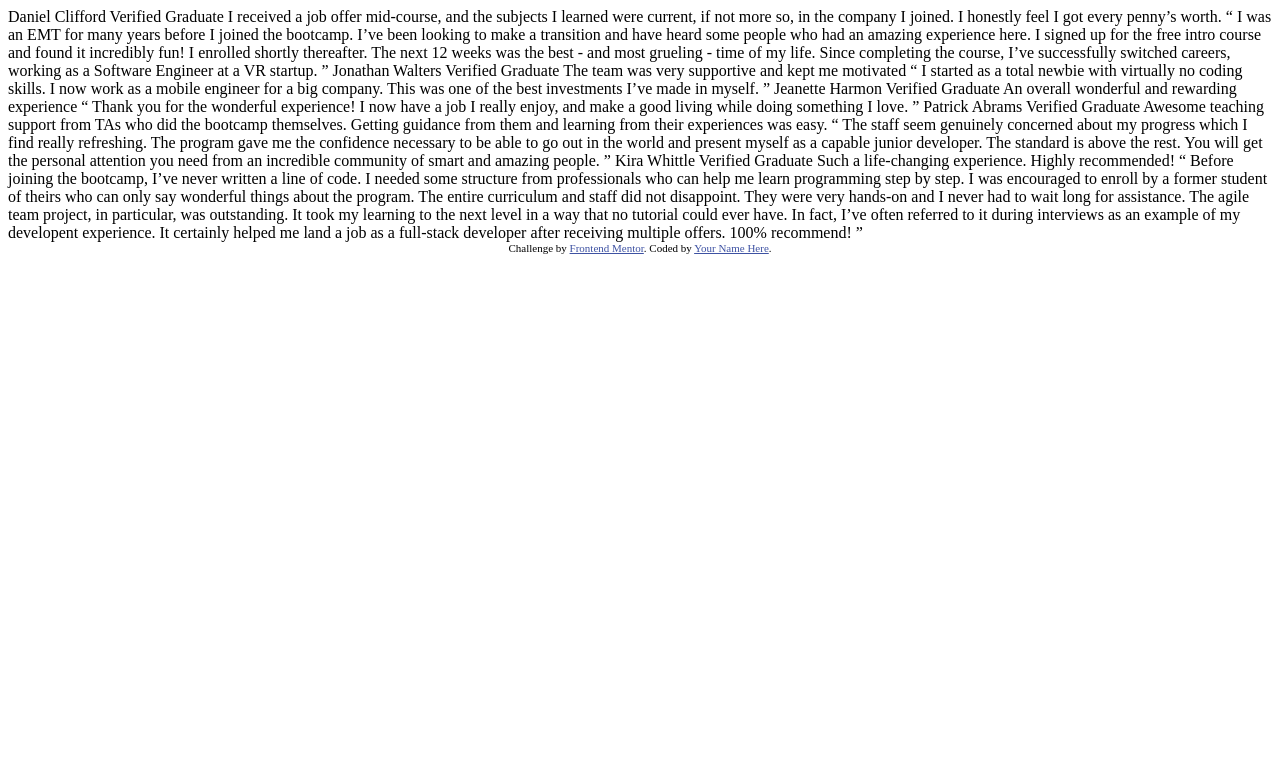
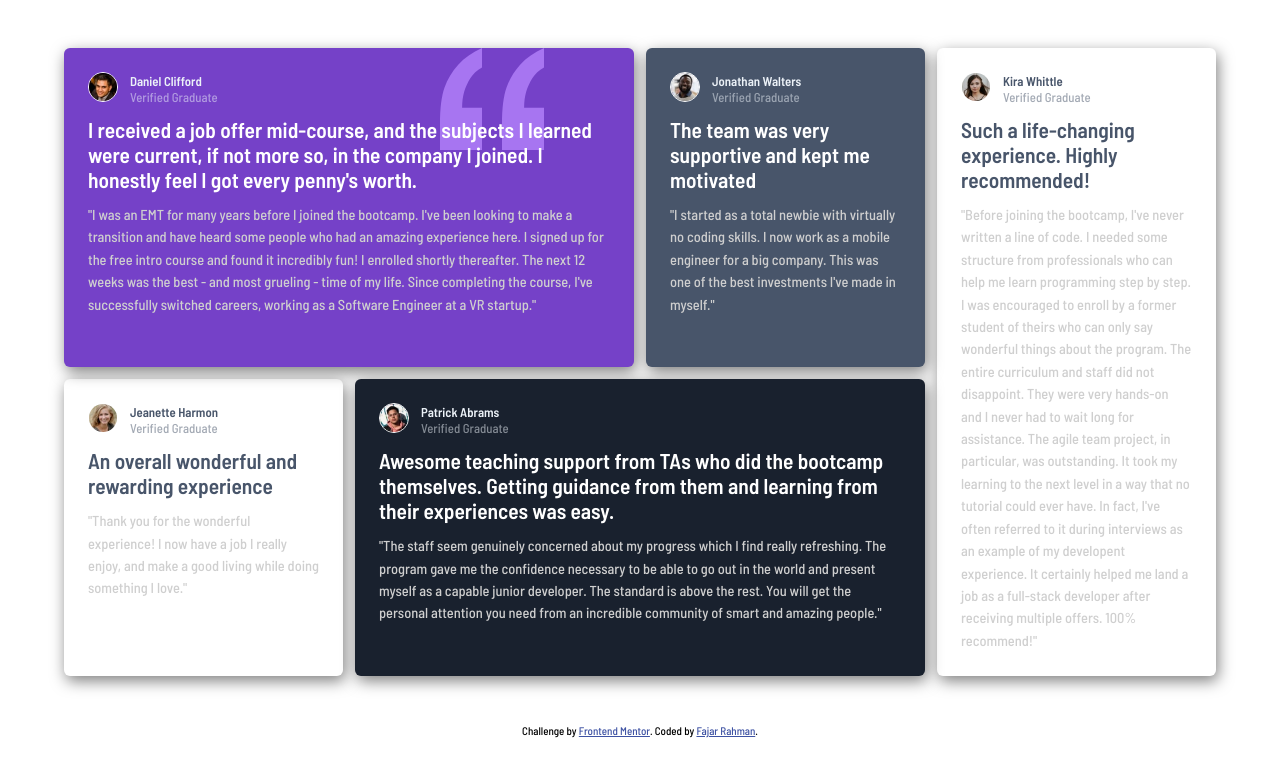
Before and after one commit to frrahman/testimonials-grid-section-main, a plain HTML site: page index.html in a window 1280 px wide. Drawn offline with Linux system fonts and the light colour scheme.

Commit message:
new added

```diff
--- a/index.html
+++ b/index.html
@@ -1,76 +1,159 @@
 <!DOCTYPE html>
 <html lang="en">
   <head>
-  <meta charset="UTF-8">
-  <meta name="viewport" content="width=device-width, initial-scale=1.0"> <!-- displays site properly based on user's device -->
+    <meta charset="UTF-8" />
+    <meta name="viewport" content="width=device-width, initial-scale=1.0" />
+    <!-- displays site properly based on user's device -->
 
-  <link rel="icon" type="image/png" sizes="32x32" href="./images/favicon-32x32.png">
+    <link
+      rel="icon"
+      type="image/png"
+      sizes="32x32"
+      href="./images/favicon-32x32.png"
+    />
 
-  <title>Frontend Mentor | [Challenge Name Here]</title>
+    <title>Testimonial Grid Section</title>
+    <link rel="stylesheet" href="style.css" />
 
     <!-- Feel free to remove these styles or customise in your own stylesheet 👍 -->
     <style>
-    .attribution { font-size: 11px; text-align: center; }
-    .attribution a { color: hsl(228, 45%, 44%); }
+      .attribution {
+        font-size: 11px;
+        text-align: center;
+      }
+      .attribution a {
+        color: hsl(228, 45%, 44%);
+      }
     </style>
   </head>
   <body>
-  Daniel Clifford
-  Verified Graduate
+    <main class="testimonial_grid">
+      <article class="testimonial testimonial_bg1 paragraph grid_column">
+        <div class="flex_group">
+          <div>
+            <img src="images/image-daniel.jpg" alt="foto profile" />
+          </div>
+          <div>
+            <h1>Daniel Clifford</h1>
+            <p>Verified Graduate</p>
+          </div>
+        </div>
+        <p>
+          <strong>
+            I received a job offer mid-course, and the subjects I learned were
+            current, if not more so, in the company I joined. I honestly feel I
+            got every penny's worth.
+          </strong>
+        </p>
+        <p>
+          "I was an EMT for many years before I joined the bootcamp. I've been
+          looking to make a transition and have heard some people who had an
+          amazing experience here. I signed up for the free intro course and
+          found it incredibly fun! I enrolled shortly thereafter. The next 12
+          weeks was the best - and most grueling - time of my life. Since
+          completing the course, I've successfully switched careers, working as
+          a Software Engineer at a VR startup."
+        </p>
+      </article>
 
-  I received a job offer mid-course, and the subjects I learned were current, if not more so,
-  in the company I joined. I honestly feel I got every penny’s worth.
+      <article class="testimonial testimonial_bg2 paragraph">
+        <div class="flex_group">
+          <div>
+            <img src="images/image-jonathan.jpg" alt="foto profile" />
+          </div>
+          <div>
+            <h1>Jonathan Walters</h1>
+            <p>Verified Graduate</p>
+          </div>
+        </div>
+        <p>
+          <strong> The team was very supportive and kept me motivated </strong>
+        </p>
+        <p>
+          "I started as a total newbie with virtually no coding skills. I now
+          work as a mobile engineer for a big company. This was one of the best
+          investments I've made in myself."
+        </p>
+      </article>
 
-  “ I was an EMT for many years before I joined the bootcamp. I’ve been looking to make a
-  transition and have heard some people who had an amazing experience here. I signed up
-  for the free intro course and found it incredibly fun! I enrolled shortly thereafter.
-  The next 12 weeks was the best - and most grueling - time of my life. Since completing
-  the course, I’ve successfully switched careers, working as a Software Engineer at a VR startup. ”
+      <article class="testimonial testimonial_bg3 paragraph2 head_name">
+        <div class="flex_group">
+          <div>
+            <img src="images/image-jeanette.jpg" alt="foto profile" />
+          </div>
+          <div>
+            <h1>Jeanette Harmon</h1>
+            <p class="verified">Verified Graduate</p>
+          </div>
+        </div>
+        <p><strong>An overall wonderful and rewarding experience</strong></p>
+        <p>
+          "Thank you for the wonderful experience! I now have a job I really
+          enjoy, and make a good living while doing something I love."
+        </p>
+      </article>
 
-  Jonathan Walters
-  Verified Graduate
+      <article class="testimonial testimonial_bg4 paragraph grid_column">
+        <div class="flex_group">
+          <div>
+            <img src="/images/image-patrick.jpg" alt="foto profile" />
+          </div>
+          <div>
+            <h1>Patrick Abrams</h1>
+            <p>Verified Graduate</p>
+          </div>
+        </div>
+        <p>
+          <strong
+            >Awesome teaching support from TAs who did the bootcamp themselves.
+            Getting guidance from them and learning from their experiences was
+            easy.</strong
+          >
+        </p>
+        <p>
+          "The staff seem genuinely concerned about my progress which I find
+          really refreshing. The program gave me the confidence necessary to be
+          able to go out in the world and present myself as a capable junior
+          developer. The standard is above the rest. You will get the personal
+          attention you need from an incredible community of smart and amazing
+          people."
+        </p>
+      </article>
 
-  The team was very supportive and kept me motivated
-
-  “ I started as a total newbie with virtually no coding skills. I now work as a mobile engineer
-  for a big company. This was one of the best investments I’ve made in myself. ”
-
-  Jeanette Harmon
-  Verified Graduate
-
-  An overall wonderful and rewarding experience
-
-  “ Thank you for the wonderful experience! I now have a job I really enjoy, and make a good living
-  while doing something I love. ”
-
-  Patrick Abrams
-  Verified Graduate
-
-  Awesome teaching support from TAs who did the bootcamp themselves. Getting guidance from them and
-  learning from their experiences was easy.
-
-  “ The staff seem genuinely concerned about my progress which I find really refreshing. The program
-  gave me the confidence necessary to be able to go out in the world and present myself as a capable
-  junior developer. The standard is above the rest. You will get the personal attention you need from
-  an incredible community of smart and amazing people. ”
-
-  Kira Whittle
-  Verified Graduate
-
+      <article class="testimonial testimonial_bg5 paragraph2 head_name">
+        <div class="flex_group">
+          <div><img src="/images/image-kira.jpg" alt="foto profile" /></div>
+          <div>
+            <h1>Kira Whittle</h1>
+            <p class="verified">Verified Graduate</p>
+          </div>
+        </div>
+        <p>
+          <strong>
             Such a life-changing experience. Highly recommended!
-
-  “ Before joining the bootcamp, I’ve never written a line of code. I needed some structure from
-  professionals who can help me learn programming step by step. I was encouraged to enroll by a former
-  student of theirs who can only say wonderful things about the program. The entire curriculum and staff
-  did not disappoint. They were very hands-on and I never had to wait long for assistance. The agile team
-  project, in particular, was outstanding. It took my learning to the next level in a way that no tutorial
-  could ever have. In fact, I’ve often referred to it during interviews as an example of my developent
-  experience. It certainly helped me land a job as a full-stack developer after receiving multiple offers.
-  100% recommend! ”
+          </strong>
+        </p>
+        <p>
+          "Before joining the bootcamp, I've never written a line of code. I
+          needed some structure from professionals who can help me learn
+          programming step by step. I was encouraged to enroll by a former
+          student of theirs who can only say wonderful things about the program.
+          The entire curriculum and staff did not disappoint. They were very
+          hands-on and I never had to wait long for assistance. The agile team
+          project, in particular, was outstanding. It took my learning to the
+          next level in a way that no tutorial could ever have. In fact, I've
+          often referred to it during interviews as an example of my developent
+          experience. It certainly helped me land a job as a full-stack
+          developer after receiving multiple offers. 100% recommend!"
+        </p>
+      </article>
+    </main>
 
     <div class="attribution">
-    Challenge by <a href="https://www.frontendmentor.io?ref=challenge" target="_blank">Frontend Mentor</a>.
-    Coded by <a href="#">Your Name Here</a>.
+      Challenge by
+      <a href="https://www.frontendmentor.io?ref=challenge" target="_blank"
+        >Frontend Mentor</a
+      >. Coded by <a href="https://github.com/frrahman">Fajar Rahman</a>.
     </div>
   </body>
 </html>
--- /dev/null
+++ b/style.css
@@ -0,0 +1,125 @@
+@import url("https://fonts.googleapis.com/css2?family=Barlow+Semi+Condensed:wght@500;600&display=swap");
+
+:root {
+  /* primary color*/
+
+  --moderate-violet: hsl(263, 55%, 52%);
+  --very-dark-grayish-blue: hsl(217, 19%, 35%);
+  --very-dark-blackish-blue: hsl(219, 29%, 14%);
+  --white: hsl(0, 0%, 100%);
+
+  /* netral color*/
+
+  --light-gray: hsl(0, 0%, 81%);
+  --light-grayish-blue: hsl(210, 46%, 95%);
+}
+
+* {
+  margin: 0;
+  padding: 0;
+  box-sizing: border-box;
+  font-family: "Barlow Semi Condensed", sans-serif;
+}
+
+body {
+  font-size: 13px;
+}
+
+.testimonial_grid {
+  display: grid;
+  gap: 12px;
+  padding-block: 3rem;
+  margin-inline: auto;
+  width: 90%;
+}
+
+.testimonial {
+  padding: 1.5rem;
+  border-radius: 6px;
+  box-shadow: 2px 5px 15px rgba(0, 0, 0, 0.5);
+}
+
+.testimonial_bg1 {
+  background-color: var(--moderate-violet);
+  background-image: url(./images/bg-pattern-quotation.svg);
+  background-repeat: no-repeat;
+  background-position: top right 90px;
+}
+
+.testimonial_bg2 {
+  background-color: var(--very-dark-grayish-blue);
+}
+
+.testimonial_bg4 {
+  background-color: var(--very-dark-blackish-blue);
+}
+
+.flex_group {
+  display: flex;
+  align-items: center;
+  gap: 12px;
+  margin-bottom: 12px;
+}
+
+.flex_group div > img {
+  border: 1px solid var(--white);
+  border-radius: 100vw;
+  width: 30px;
+}
+
+.flex_group h1 {
+  color: var(--light-grayish-blue);
+  font-size: 0.8rem;
+  font-weight: 600;
+}
+
+.flex_group p {
+  color: var(--light-grayish-blue);
+  font-size: 0.8rem;
+  opacity: 50%;
+}
+
+.flex_group .verified {
+  color: var(--very-dark-grayish-blue);
+}
+
+.paragraph > p:nth-child(2) {
+  color: var(--white);
+  font-size: 1.34rem;
+  margin-bottom: 12px;
+}
+
+.paragraph > p:nth-child(3) {
+  color: var(--light-gray);
+  line-height: 1.4rem;
+  font-size: 0.9rem;
+}
+
+.head_name h1:nth-child(1) {
+  color: var(--very-dark-grayish-blue);
+}
+
+.paragraph2 > p:nth-child(2) {
+  color: var(--very-dark-grayish-blue);
+  font-size: 1.34rem;
+  margin-bottom: 12px;
+}
+
+.paragraph2 > p:nth-child(3) {
+  color: var(--light-gray);
+  line-height: 1.4rem;
+  font-size: 0.9rem;
+}
+
+@media (min-width: 767px) {
+  .testimonial_grid {
+    grid-template-columns: repeat(4, 1fr);
+  }
+  .grid_column {
+    grid-column: span 2;
+  }
+  .testimonial:last-child {
+    grid-column-start: 4;
+    grid-row: 1 / 3;
+  }
+}
```
Lines whose indentation alone changed are shown as unchanged.
